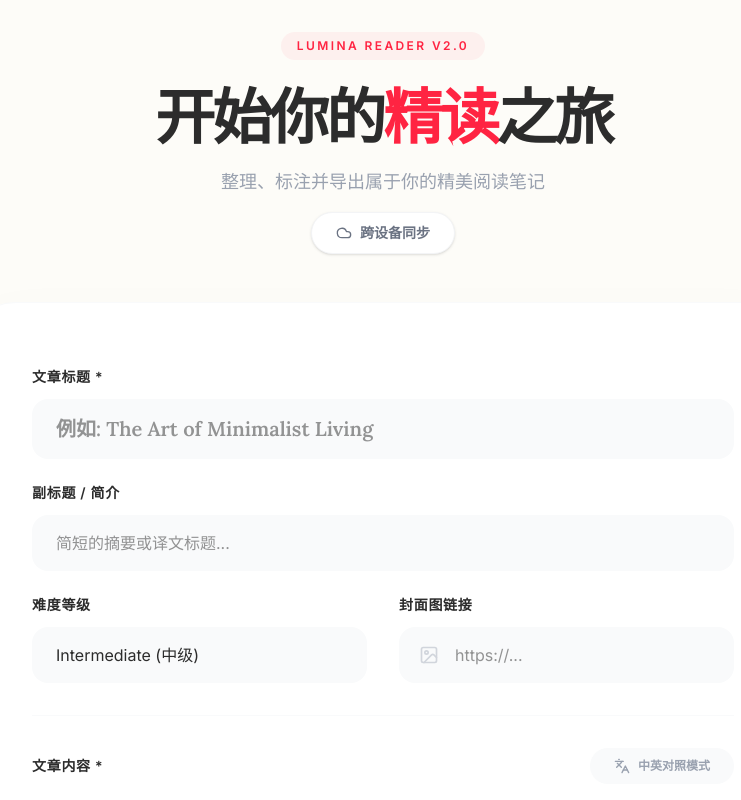
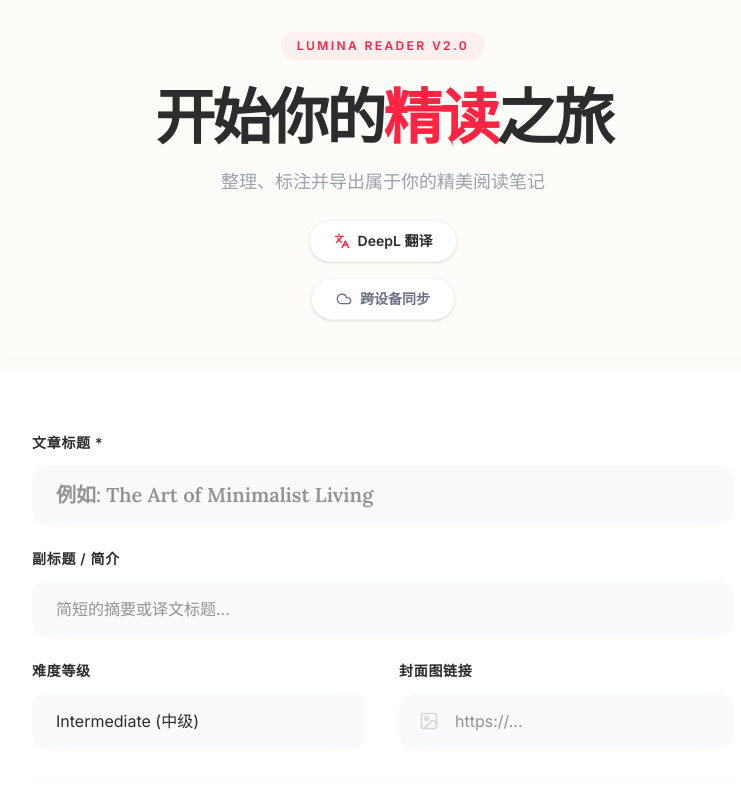
Before and after one commit to natasha139/lumina-reader, a React (Vite) app: page / in a window 1280 px wide. Shown: the top 800 px of the page, without its empty margins (257-998 px from the left). Built offline with nearby package versions, Linux system fonts and the light colour scheme; no server answers; a web font is replaced by a local one.

Commit message:
feat: add DeepL translator shortcut

```diff
--- a/src/components/InputMode.tsx
+++ b/src/components/InputMode.tsx
@@ -55,6 +55,17 @@ export default function InputMode({ onStartReading, hasSavedSession, onLoadSessi
         </h1>
         <p className="font-sans text-gray-400 text-lg font-medium">整理、标注并导出属于你的精美阅读笔记</p>
 
+        <div className="mt-6">
+          <a
+            href="https://www.deepl.com/en/translator"
+            target="_blank"
+            rel="noopener noreferrer"
+            className="inline-flex items-center gap-2 px-6 py-2.5 bg-white text-ink font-sans font-bold rounded-full hover:shadow-md focus-visible:outline-2 focus-visible:outline-offset-2 focus-visible:outline-ink transition-all border border-gray-100 shadow-sm text-sm"
+          >
+            <Languages className="w-4 h-4 text-xhs-red" aria-hidden="true" />
+            DeepL 翻译
+          </a>
+        </div>
         {hasSavedSession && (
           <button
             onClick={onLoadSession}
```
